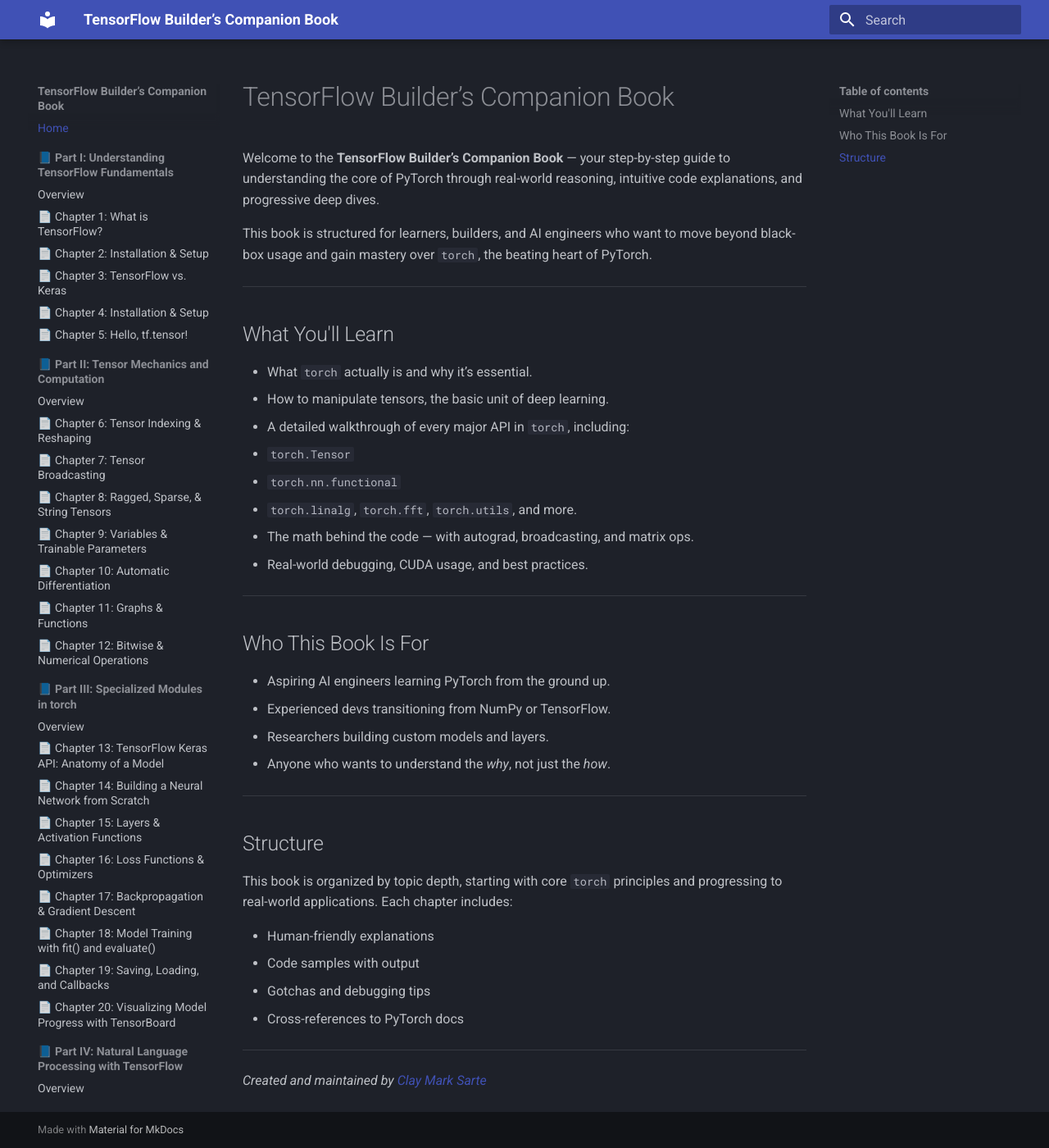
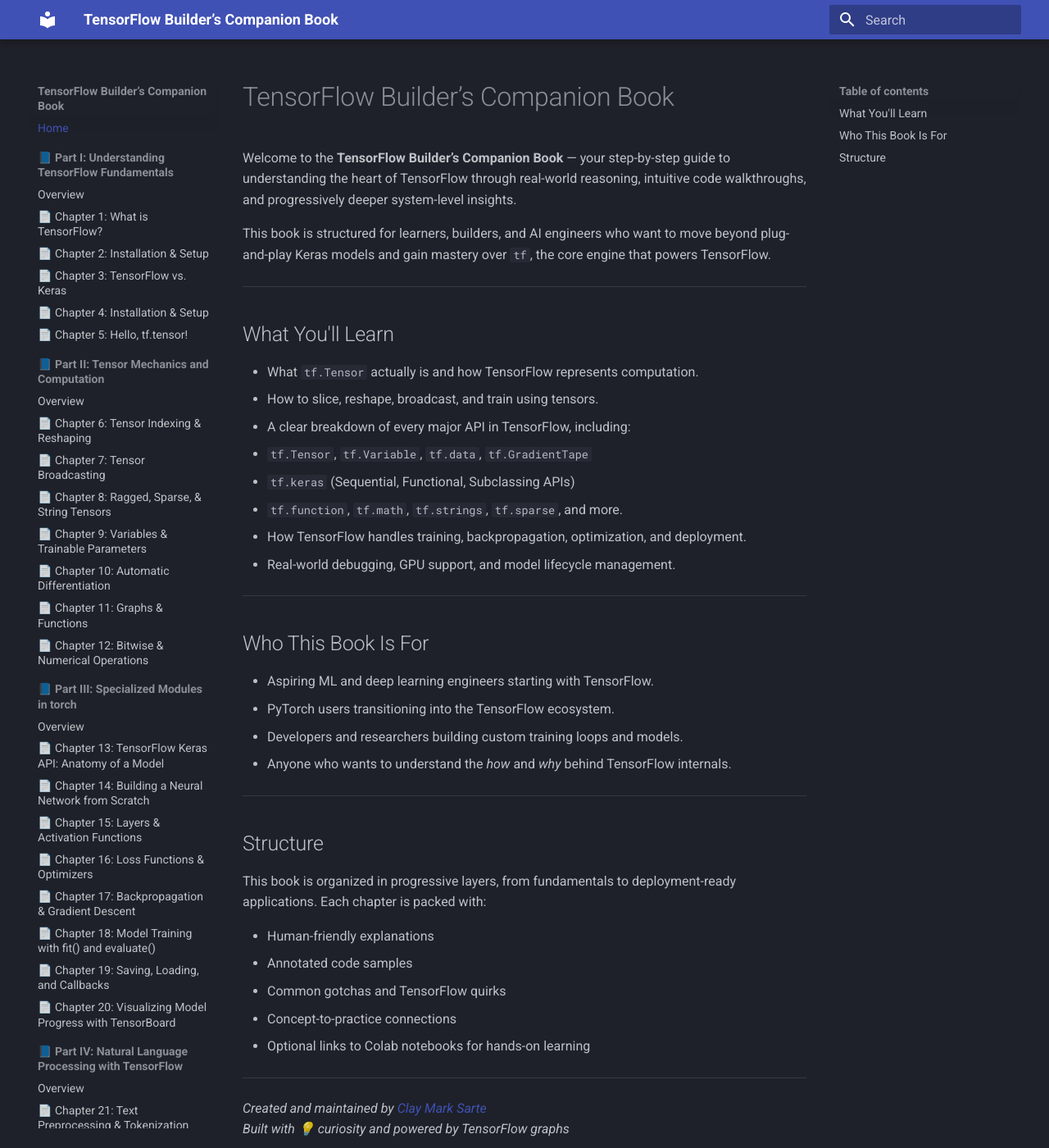
Before and after one commit to McKlay/TensorFlow-Companion-Book, an MkDocs documentation site: the page built from docs/index.md, in a window 1280 px wide and 1400 px high. Shown: the whole window at 82% size. Built offline with MkDocs 1.6.1 and Material for MkDocs 9.7.7, drawn with Linux system fonts in a browser that asks for light colours.

Commit message:
Updated content of Home section

```diff
--- a/docs/index.md
+++ b/docs/index.md
@@ -1,42 +1,44 @@
 # TensorFlow Builder’s Companion Book
 
-Welcome to the **TensorFlow Builder’s Companion Book** — your step-by-step guide to understanding the core of PyTorch through real-world reasoning, intuitive code explanations, and progressive deep dives.
+Welcome to the **TensorFlow Builder’s Companion Book** — your step-by-step guide to understanding the heart of TensorFlow through real-world reasoning, intuitive code walkthroughs, and progressively deeper system-level insights.
 
-This book is structured for learners, builders, and AI engineers who want to move beyond black-box usage and gain mastery over `torch`, the beating heart of PyTorch.
+This book is structured for learners, builders, and AI engineers who want to move beyond plug-and-play Keras models and gain mastery over `tf`, the core engine that powers TensorFlow.
 
 ---
 
 ## What You'll Learn
 
-- What `torch` actually is and why it’s essential.
-- How to manipulate tensors, the basic unit of deep learning.
-- A detailed walkthrough of every major API in `torch`, including:
-  - `torch.Tensor`
-  - `torch.nn.functional`
-  - `torch.linalg`, `torch.fft`, `torch.utils`, and more.
-- The math behind the code — with autograd, broadcasting, and matrix ops.
-- Real-world debugging, CUDA usage, and best practices.
+- What `tf.Tensor` actually is and how TensorFlow represents computation.
+- How to slice, reshape, broadcast, and train using tensors.
+- A clear breakdown of every major API in TensorFlow, including:
+  - `tf.Tensor`, `tf.Variable`, `tf.data`, `tf.GradientTape`
+  - `tf.keras` (Sequential, Functional, Subclassing APIs)
+  - `tf.function`, `tf.math`, `tf.strings`, `tf.sparse`, and more.
+- How TensorFlow handles training, backpropagation, optimization, and deployment.
+- Real-world debugging, GPU support, and model lifecycle management.
 
 ---
 
 ## Who This Book Is For
 
-- Aspiring AI engineers learning PyTorch from the ground up.
-- Experienced devs transitioning from NumPy or TensorFlow.
-- Researchers building custom models and layers.
-- Anyone who wants to understand the *why*, not just the *how*.
+- Aspiring ML and deep learning engineers starting with TensorFlow.
+- PyTorch users transitioning into the TensorFlow ecosystem.
+- Developers and researchers building custom training loops and models.
+- Anyone who wants to understand the *how* and *why* behind TensorFlow internals.
 
 ---
 
 ## Structure
 
-This book is organized by topic depth, starting with core `torch` principles and progressing to real-world applications. Each chapter includes:
+This book is organized in progressive layers, from fundamentals to deployment-ready applications. Each chapter is packed with:
 
 - Human-friendly explanations
-- Code samples with output
-- Gotchas and debugging tips
-- Cross-references to PyTorch docs
+- Annotated code samples
+- Common gotchas and TensorFlow quirks
+- Concept-to-practice connections
+- Optional links to Colab notebooks for hands-on learning
 
 ---
 
 *Created and maintained by [Clay Mark Sarte](https://www.linkedin.com/in/clay-mark-sarte-283855147/)*
+*Built with 💡 curiosity and powered by TensorFlow graphs*
```
